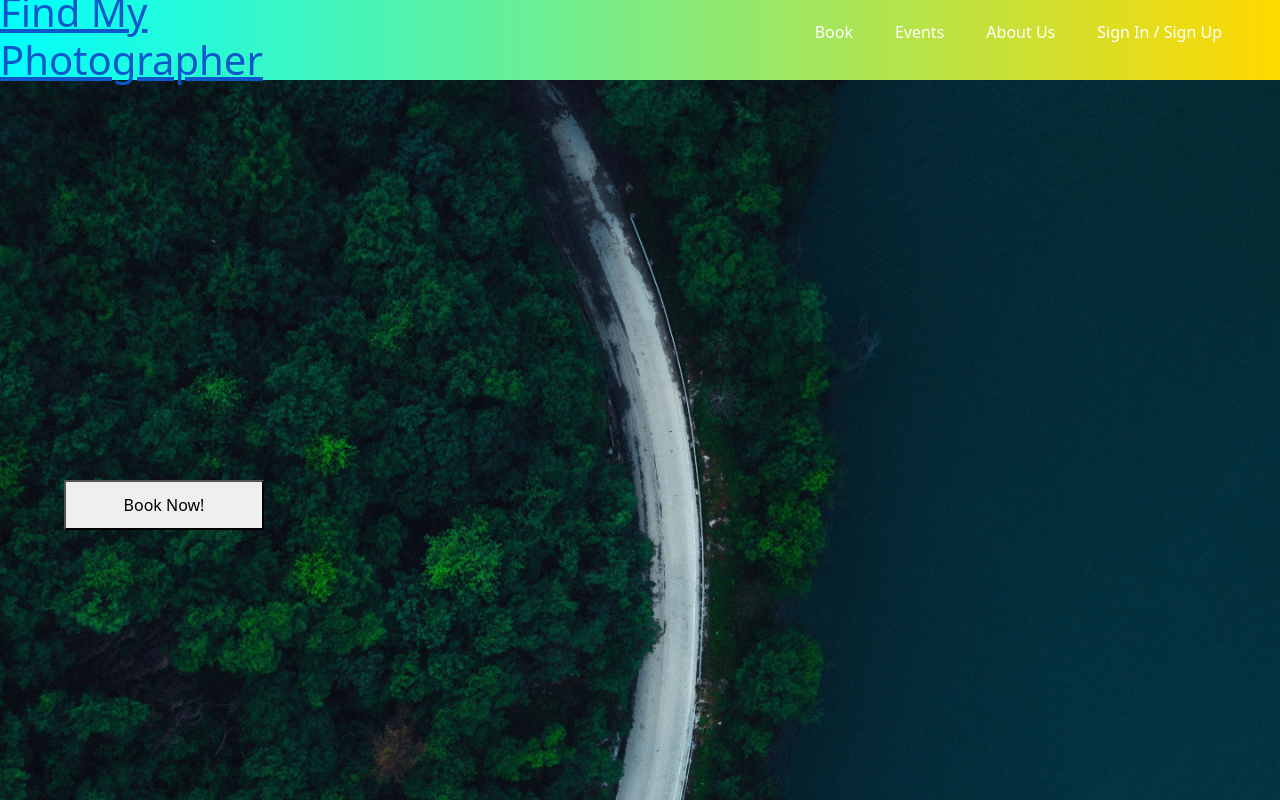
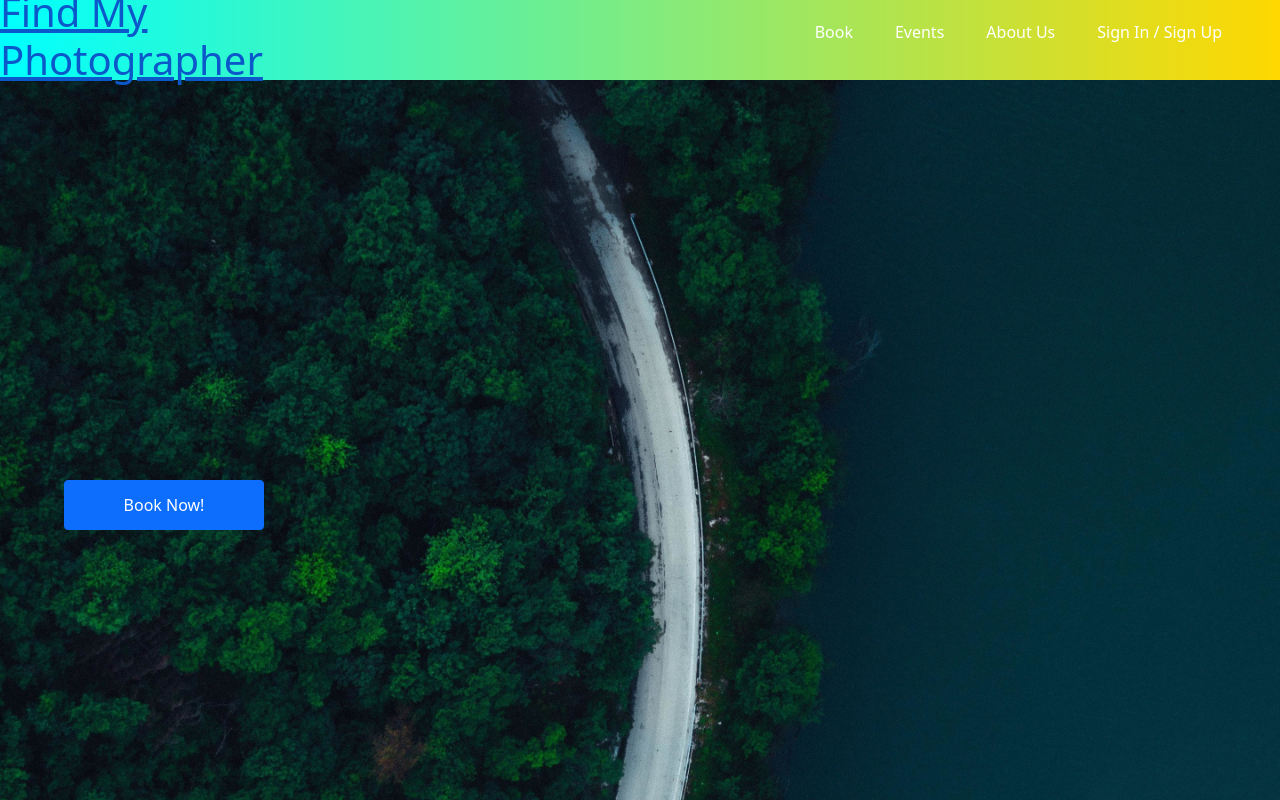
Before and after one commit to pouyajamali/FindMyPhotographer, a React (Create React App) app: page / in a window 1280 px wide. Shown: the top 800 px of the page. Built offline with nearby package versions, Linux system fonts and the light colour scheme.

Commit message:
style changes

```diff
--- a/src/components/Navbar/Navbar.js
+++ b/src/components/Navbar/Navbar.js
@@ -13,7 +13,7 @@ class Navbar extends Component {
     render() {
         return(
             <nav className="NavbarItems">
-                <a href="/" ><h1 className="navbar-logo">Find My Photographer<i className="fas fa-camera"></i></h1></a>
+                <a href="/"><h1 className="navbar-logo">Find My Photographer<i className="fas fa-camera"></i></h1></a>
                 <div className="menu-icon" onClick={this.handleClick}>
                     <i className={this.state.clicked ? 'fas fa-times' : 'fas fa-bars'}></i>
                 </div>
--- a/src/components/topMenu.jsx
+++ b/src/components/topMenu.jsx
@@ -40,7 +40,7 @@ class Header extends Component {
             <div>
                 <div className="headerBackground" style={{backgroundImage:"url('"+ this.state.pic+"')"}}>
                     <Link to='/booking'>
-                    <button className="bookButton" onClick={this.openBooking}>
+                    <button className="bookButton btn btn-primary" onClick={this.openBooking}>
                     Book Now!
                     </button>
                     </Link>
```
